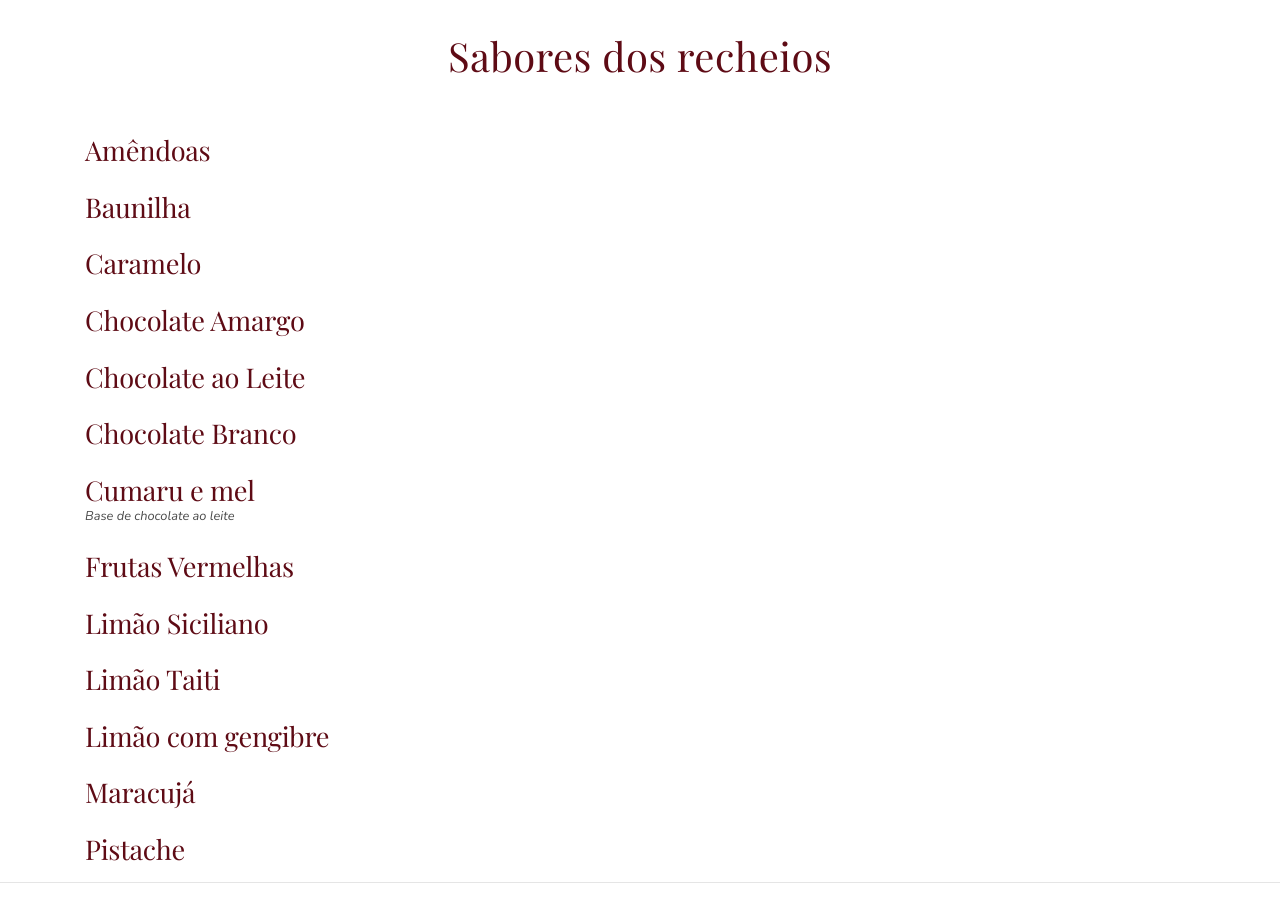
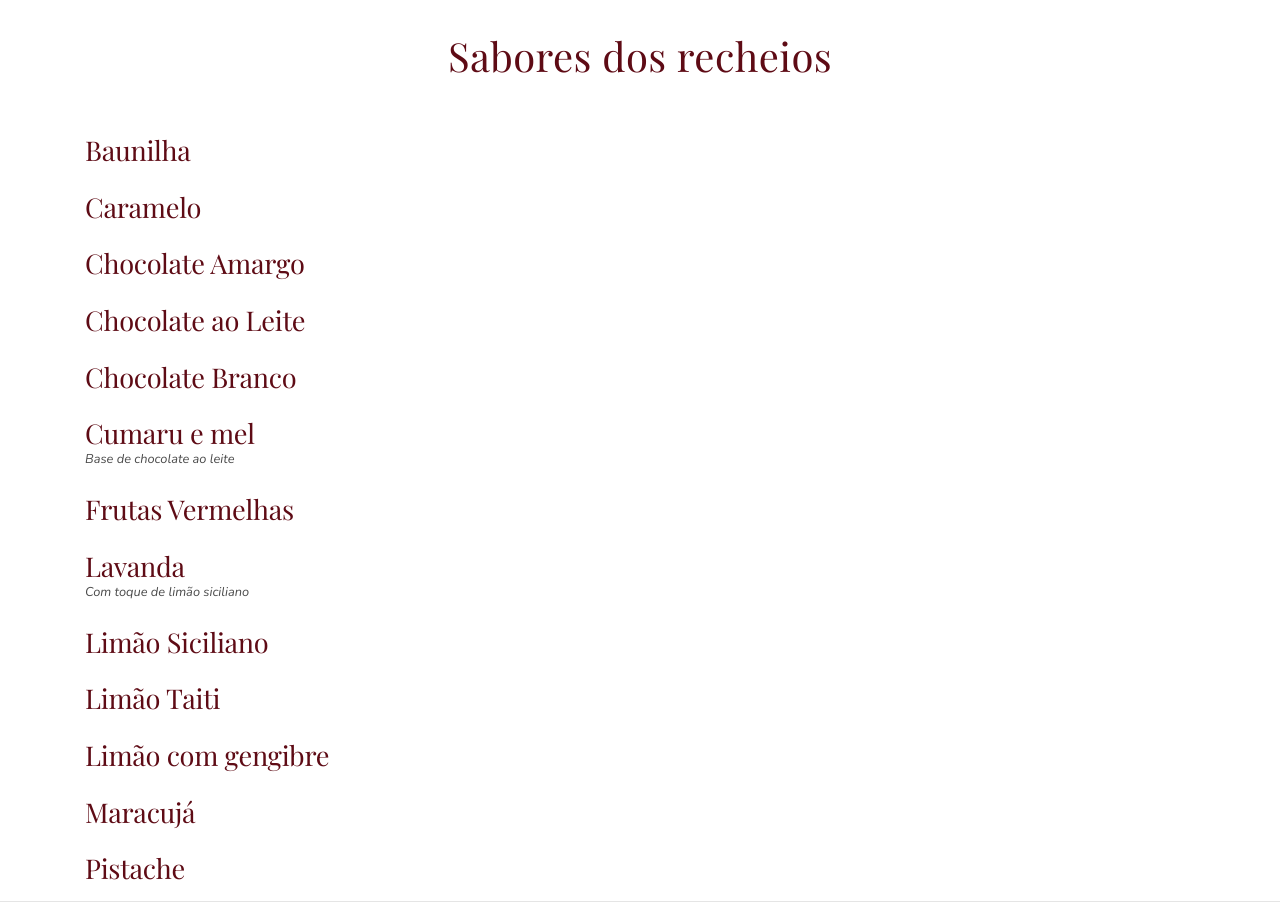
Before and after one commit to umbocadoce/umbocadoce.github.io, a website: page macarons.html in a window 1280 px wide. Shown: the part 3260-4175 px from the top of the page. Drawn offline with nearby package versions, Linux system fonts and the light colour scheme.

Commit message:
mudança sabores

```diff
--- a/macarons.html
+++ b/macarons.html
@@ -195,9 +195,6 @@
 
                   <div class="fluido -wrap">
                      <div class="fluido -item">
-                        <h4>Amêndoas</h4>
-                     </div>
-                     <div class="fluido -item">
                         <h4>Baunilha</h4>
                      </div>
                      <div class="fluido -item">
@@ -221,6 +218,12 @@
                      <div class="fluido -item">
                         <h4>Frutas Vermelhas</h4>
                      </div>
+                     <div class="fluido -item">
+                        <h4>Lavanda</h4>
+                     </div>
+                     <p>
+                        <small><i>Com toque de limão siciliano</i></small>
+                     </p>
                      <div class="fluido -item">
                         <h4>Limão Siciliano</h4>
                      </div>
```
